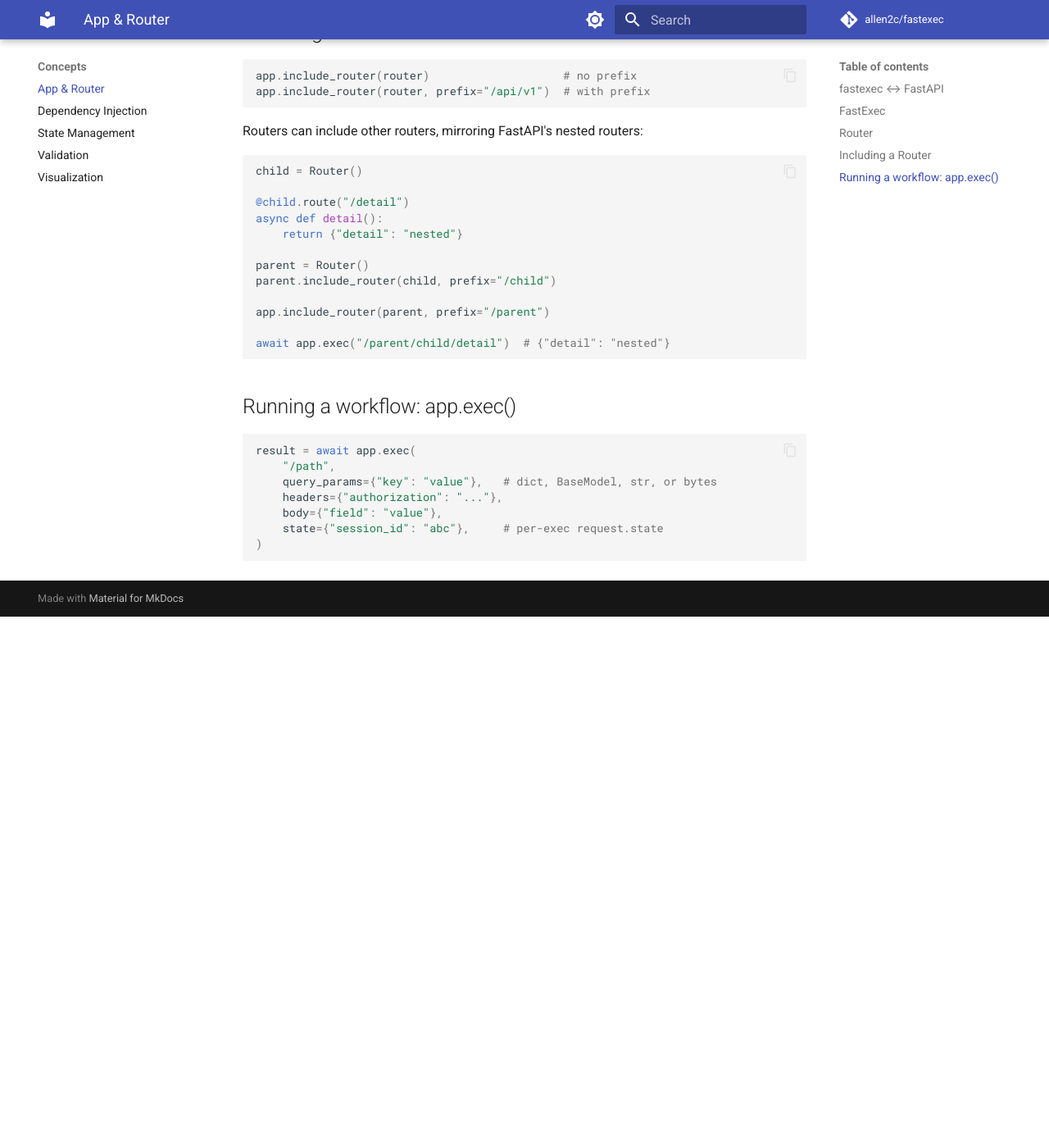
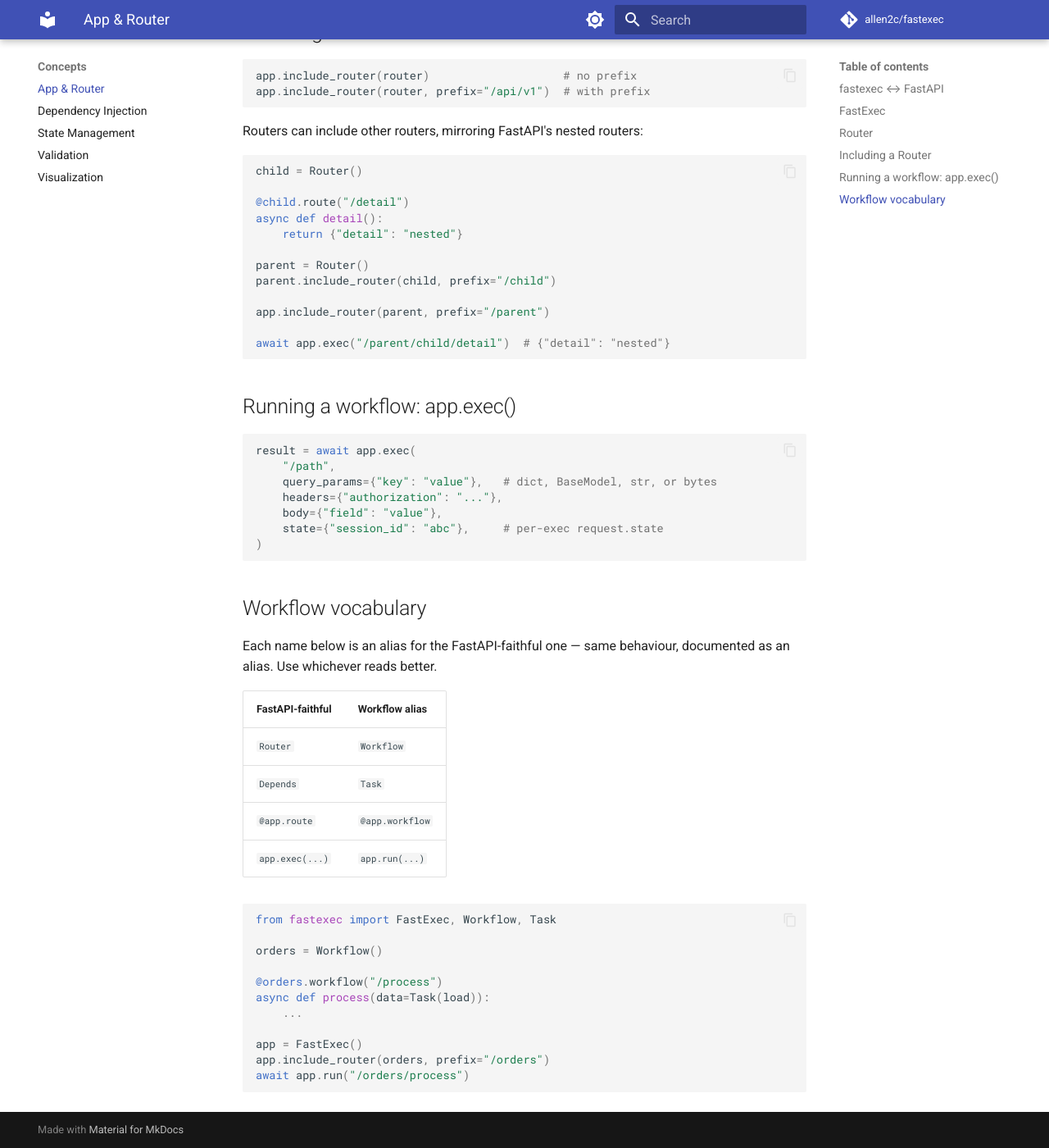
Before and after one commit to allen2c/fastexec, an MkDocs documentation site: the page built from docs/concepts/app-router.md, in a window 1280 px wide and 1400 px high, scrolled down 1392 px. Shown: the whole window at 82% size. Built offline with MkDocs 1.6.1 and Material for MkDocs 9.7.7, drawn with Linux system fonts in a browser that asks for light colours; comment, search, counter and statistics services are not loaded; before the commit the page ends 2144 px from its top, so only the background shows below that.

Commit message:
Add workflow-vocabulary aliases (Workflow/Task/@workflow/run)
Co-Authored-By: Claude Opus 4.8 <noreply@anthropic.com>

````diff
--- a/docs/concepts/app-router.md
+++ b/docs/concepts/app-router.md
@@ -80,3 +80,28 @@ result = await app.exec(
     state={"session_id": "abc"},     # per-exec request.state
 )
 ```
+
+## Workflow vocabulary
+
+Each name below is an alias for the FastAPI-faithful one — same behaviour, documented as an alias. Use whichever reads better.
+
+| FastAPI-faithful | Workflow alias |
+|---|---|
+| `Router` | `Workflow` |
+| `Depends` | `Task` |
+| `@app.route` | `@app.workflow` |
+| `app.exec(...)` | `app.run(...)` |
+
+```python
+from fastexec import FastExec, Workflow, Task
+
+orders = Workflow()
+
+@orders.workflow("/process")
+async def process(data=Task(load)):
+    ...
+
+app = FastExec()
+app.include_router(orders, prefix="/orders")
+await app.run("/orders/process")
+```
--- a/fastexec/__init__.py
+++ b/fastexec/__init__.py
@@ -1,9 +1,11 @@
 from fastexec._app import FastExec
-from fastexec._routing import Router
+from fastexec._routing import Router, Task, Workflow
 from fastexec.version import version
 
 __version__ = version
 __all__ = [
     "FastExec",
     "Router",
+    "Workflow",
+    "Task",
 ]
````
Also changed, not shown: README.md (+23 -0 lines), 3 other files.
